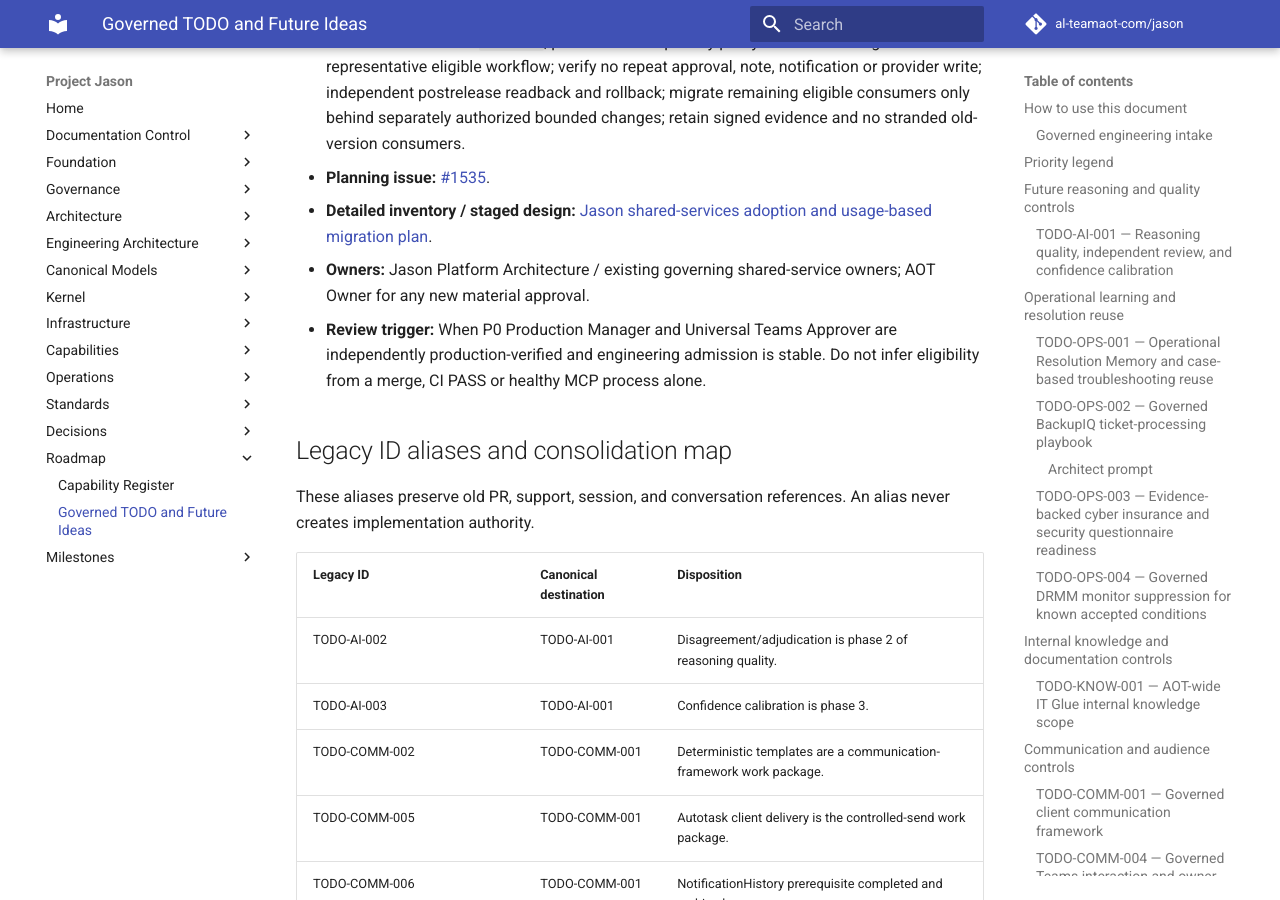
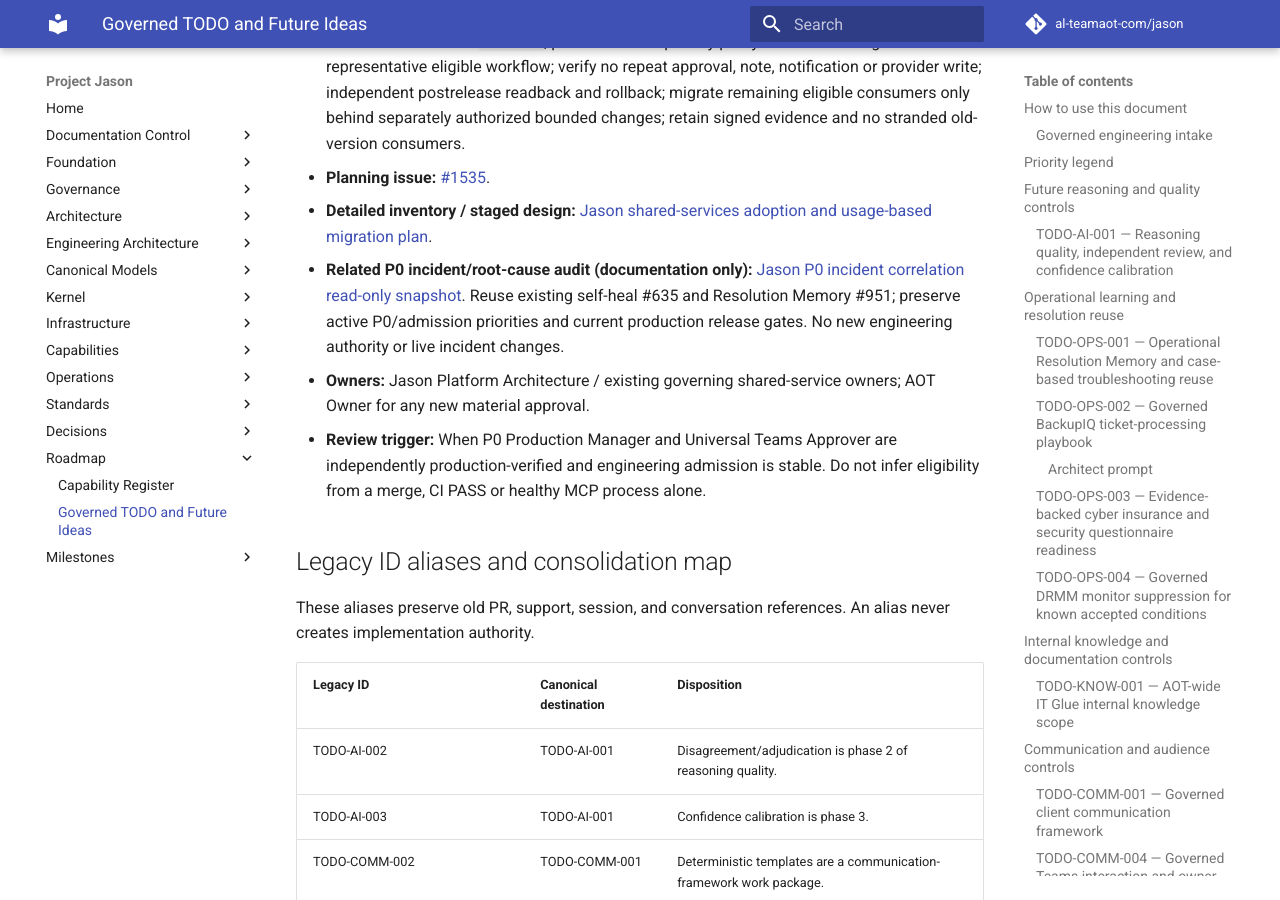
Before and after one commit to al-teamaot-com/jason, an MkDocs documentation site: the page built from docs/roadmaps/Project-Jason-TODO-and-Future-Ideas.md, in a window 1280 px wide and 900 px high, scrolled down 55766 px. Built offline with MkDocs 1.6.1 and Material for MkDocs 9.7.7, drawn with Linux system fonts in a browser that asks for light colours; comment, search, counter and statistics services are not loaded.

Commit message:
docs: cross-reference staged P0 incident correlation in deferred shared-services TODO

```diff
--- a/docs/roadmaps/Project-Jason-TODO-and-Future-Ideas.md
+++ b/docs/roadmaps/Project-Jason-TODO-and-Future-Ideas.md
@@ -1190,6 +1190,7 @@
 - **Acceptance test:** Publish an evidence-backed 26-responsibility consumer/adoption matrix with actual counts or `unknown`; prove shared capability parity and fail-closed gates on one representative eligible workflow; verify no repeat approval, note, notification or provider write; independent postrelease readback and rollback; migrate remaining eligible consumers only behind separately authorized bounded changes; retain signed evidence and no stranded old-version consumers.
 - **Planning issue:** [#1535](https://github.com/al-teamaot-com/jason/issues/1535).
 - **Detailed inventory / staged design:** [Jason shared-services adoption and usage-based migration plan](../architecture/Jason-Shared-Services-Usage-Audit-and-Adoption-Plan-2026-10-17.md).
+- **Related P0 incident/root-cause audit (documentation only):** [Jason P0 incident correlation read-only snapshot](../operations/Jason-P0-Incident-Correlation-Read-Only-Audit-2026-10-17.md). Reuse existing self-heal #635 and Resolution Memory #951; preserve active P0/admission priorities and current production release gates. No new engineering authority or live incident changes.
 - **Owners:** Jason Platform Architecture / existing governing shared-service owners; AOT Owner for any new material approval.
 - **Review trigger:** When P0 Production Manager and Universal Teams Approver are independently production-verified and engineering admission is stable. Do not infer eligibility from a merge, CI PASS or healthy MCP process alone.
 
```
